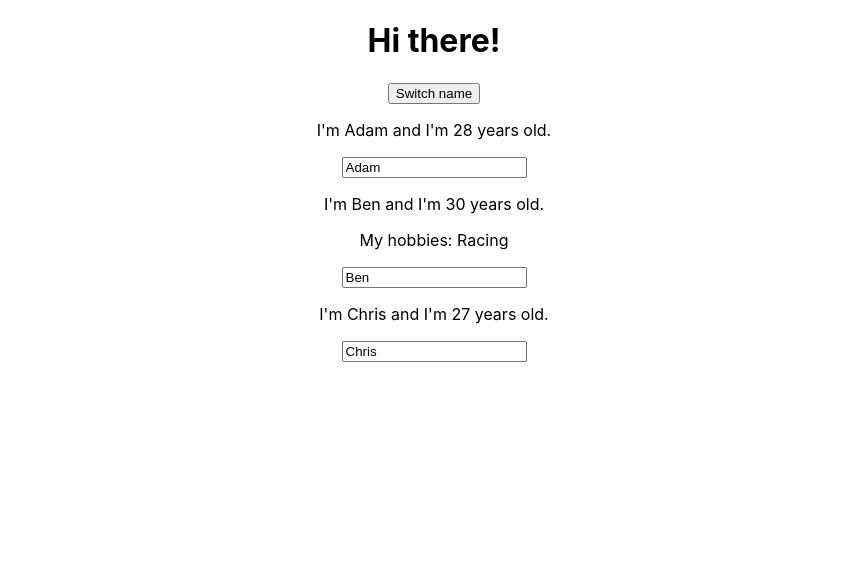
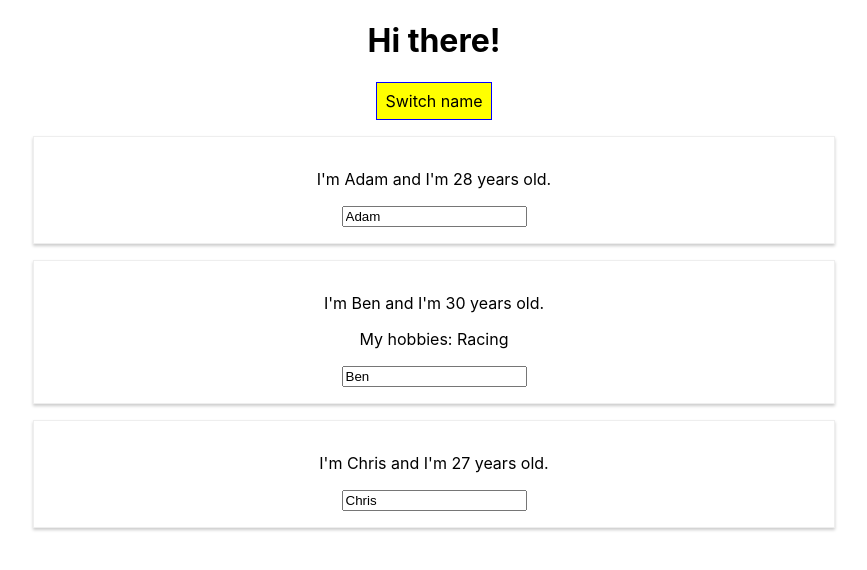
Before and after one commit to s-gubernator/react-use-class-component, a React (Create React App) app: page / in a window 1280 px wide. Shown: the top 570 px of the page, without its empty margins (206-1073 px from the left). Built offline with nearby package versions, Linux system fonts and the light colour scheme.

Commit message:
Add two styling type

```diff
--- a/src/App.js
+++ b/src/App.js
@@ -46,6 +46,14 @@
 
   render() {
     // this isn't html! this is js!!!
+    const style = {
+      backgroundColor: 'yellow',
+      font: 'inherit',
+      border: '1px solid blue',
+      padding: '8px',
+      cursor: 'pointer'
+    }
+
     return (
       <div className="App">
         <h1>Hi there!</h1>
@@ -53,7 +61,10 @@
           onClick={shoot}  instead of  onClick="shoot()" */}
 
         {/* Using such a {() => {this.function()}} construction can be inefficient */}
-        <button onClick={() => {this.switchNameHandler('Max = button click =')}}>Switch name</button>
+        <button
+          style={style}
+          onClick={() => {this.switchNameHandler('Max = button click =')}}
+        >Switch name</button>
         <Person
           name={this.state.persons[0].name}
           age={this.state.persons[0].age}
--- /dev/null
+++ b/src/Person/Person.css
@@ -0,0 +1,8 @@
+.Person {
+  width: 60%;
+  margin: 16px auto;
+  border: 1px solid #eee;
+  box-shadow: 0 2px 3px #ccc;
+  padding: 16px;
+  text-align: center;
+}
--- a/src/Person/Person.js
+++ b/src/Person/Person.js
@@ -1,8 +1,9 @@
 import React from 'react';
+import './Person.css'
 
 const person = (props) => {
   return (
-    <div>
+    <div className='Person'>
       <p onClick={props.click}>I'm {props.name} and I'm {props.age} years old.</p>
       <p>{props.children}</p>
       <input
```
